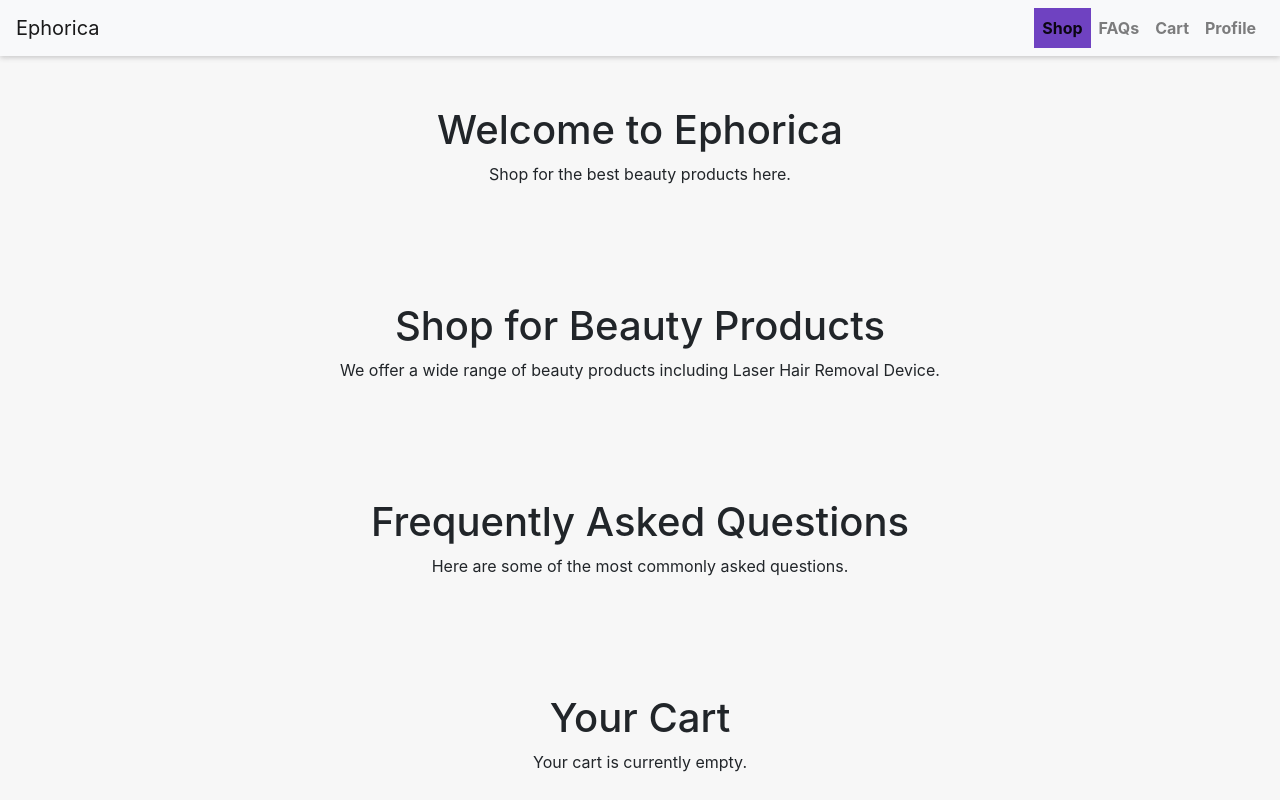
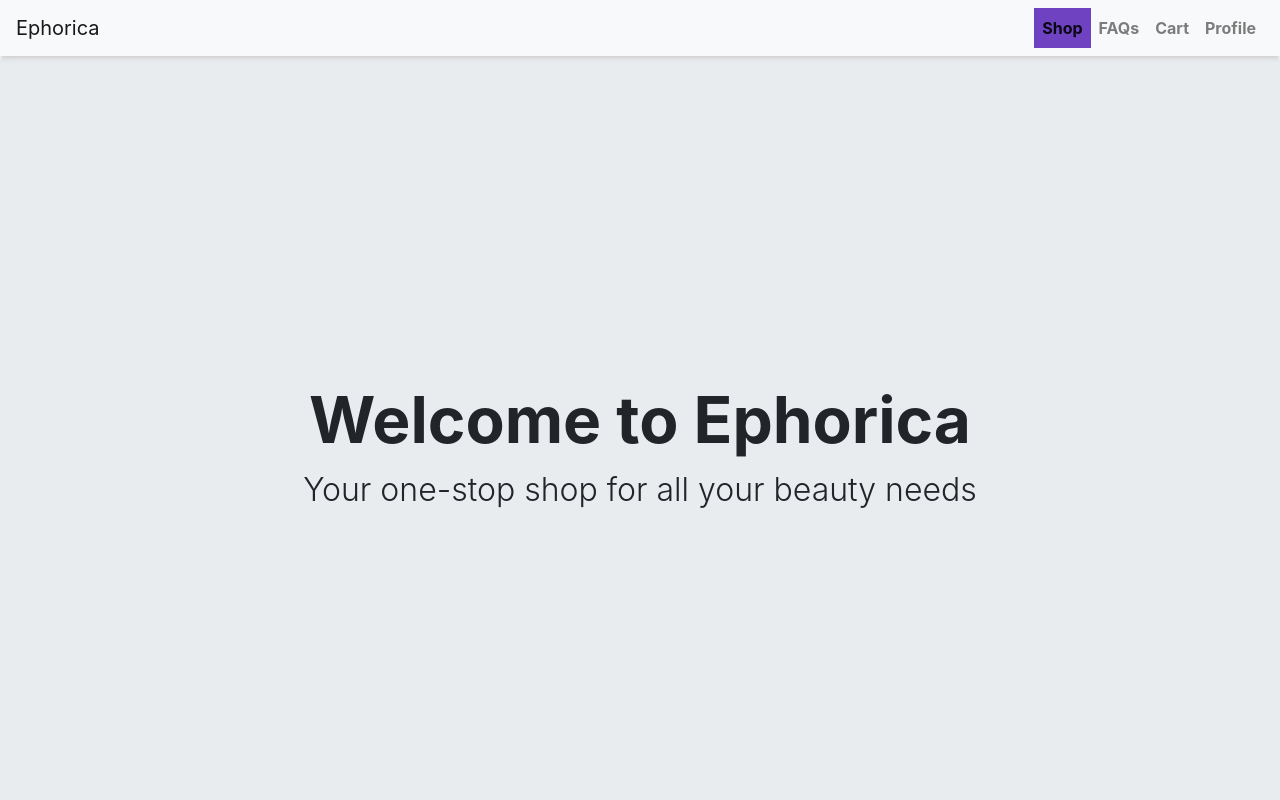
Before and after one commit to MrAyushBajpai/ecommerce-site, a plain HTML site: page index.html in a window 1280 px wide. Shown: the top 800 px of the page. Drawn offline with nearby package versions, Linux system fonts and the light colour scheme.

Commit message:
Added Jumbotron

```diff
--- a/index.html
+++ b/index.html
@@ -45,6 +45,13 @@
       </div>
     </nav>
 
+    <div class="jumbotron d-flex align-items-center">
+      <div class="container text-center">
+        <h1 class="display-4">Welcome to Ephorica</h1>
+        <p class="lead">Your one-stop shop for all your beauty needs</p>
+      </div>
+    </div>
+
     <!-- Home Page -->
     <div class="container-fluid home-page">
       <h1>Welcome to Ephorica</h1>
--- a/style.css
+++ b/style.css
@@ -1,29 +1,34 @@
+html,
+body {
+  height: 100%;
+}
+
 .home-page {
-    background-color: #F7F7F7;
+  background-color: #f7f7f7;
   text-align: center;
   padding: 50px;
 }
 
 .shop-page {
-    background-color: #F7F7F7;
+  background-color: #f7f7f7;
   text-align: center;
   padding: 50px;
 }
 
 .faqs-page {
-    background-color: #F7F7F7;
+  background-color: #f7f7f7;
   text-align: center;
   padding: 50px;
 }
 
 .cart-page {
-    background-color: #F7F7F7;
+  background-color: #f7f7f7;
   text-align: center;
   padding: 50px;
 }
 
 .profile-page {
-    background-color: #F7F7F7;
+  background-color: #f7f7f7;
   text-align: center;
   padding: 50px;
 }
@@ -40,7 +45,6 @@
   height: 100%;
 }
 
-
 .navbar-nav li a {
   color: #333;
   font-weight: bold;
@@ -55,6 +59,26 @@
   border: none;
 }
 
+.jumbotron {
+  min-height: 100%;
+}
+
+.jumbotron .container {
+  display: flex;
+  flex-direction: column;
+  justify-content: center;
+  align-items: center;
+}
+
+.jumbotron h1 {
+  font-size: 4rem;
+  font-weight: bold;
+}
+
+.jumbotron p {
+  font-size: 2rem;
+}
+
 @media (max-width: 768px) {
   .home-page,
   .shop-page,
```
Lines whose indentation alone changed are shown as unchanged.
